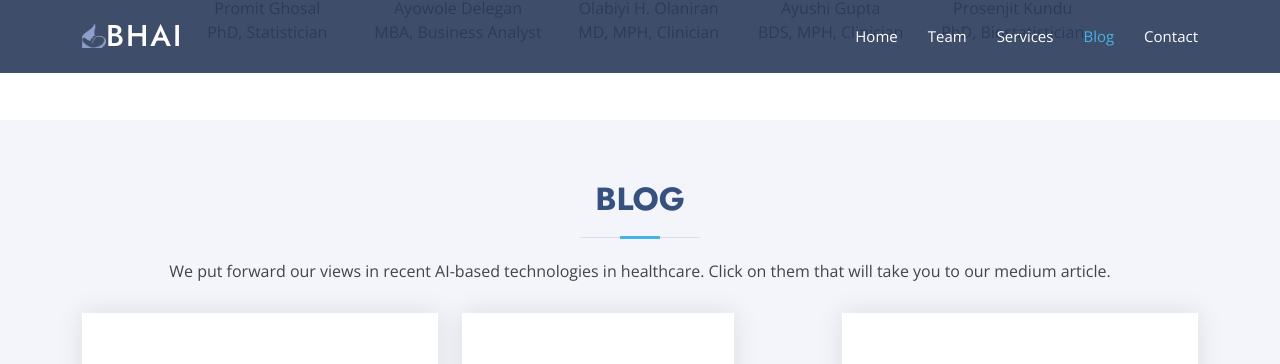
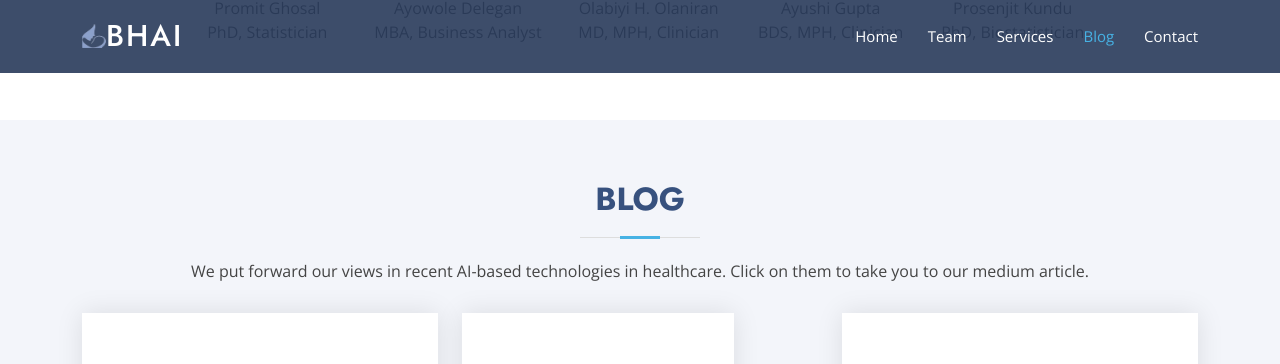
Before and after one commit to betterhealthusingAI/betterhealthusingAI.github.io, a Jekyll site: the page built from index.html, in a window 1280 px wide and 900 px high, scrolled down 1058 px. Shown: the top 364 px of the window. Built offline with Jekyll 4.4.1, drawn with Linux system fonts in a browser that asks for light colours.

Commit message:
Update design_one.html

```diff
--- a/_layouts/design_one.html
+++ b/_layouts/design_one.html
@@ -123,7 +123,7 @@
 
         <div class="section-title">
           <h2>Blog</h2>
-          <p>We put forward our views in recent AI-based technologies in healthcare. Click on them that will take you to our medium article.</p>
+          <p>We put forward our views in recent AI-based technologies in healthcare. Click on them to take you to our medium article.</p>
         </div>
 
         <div class="row">
```
